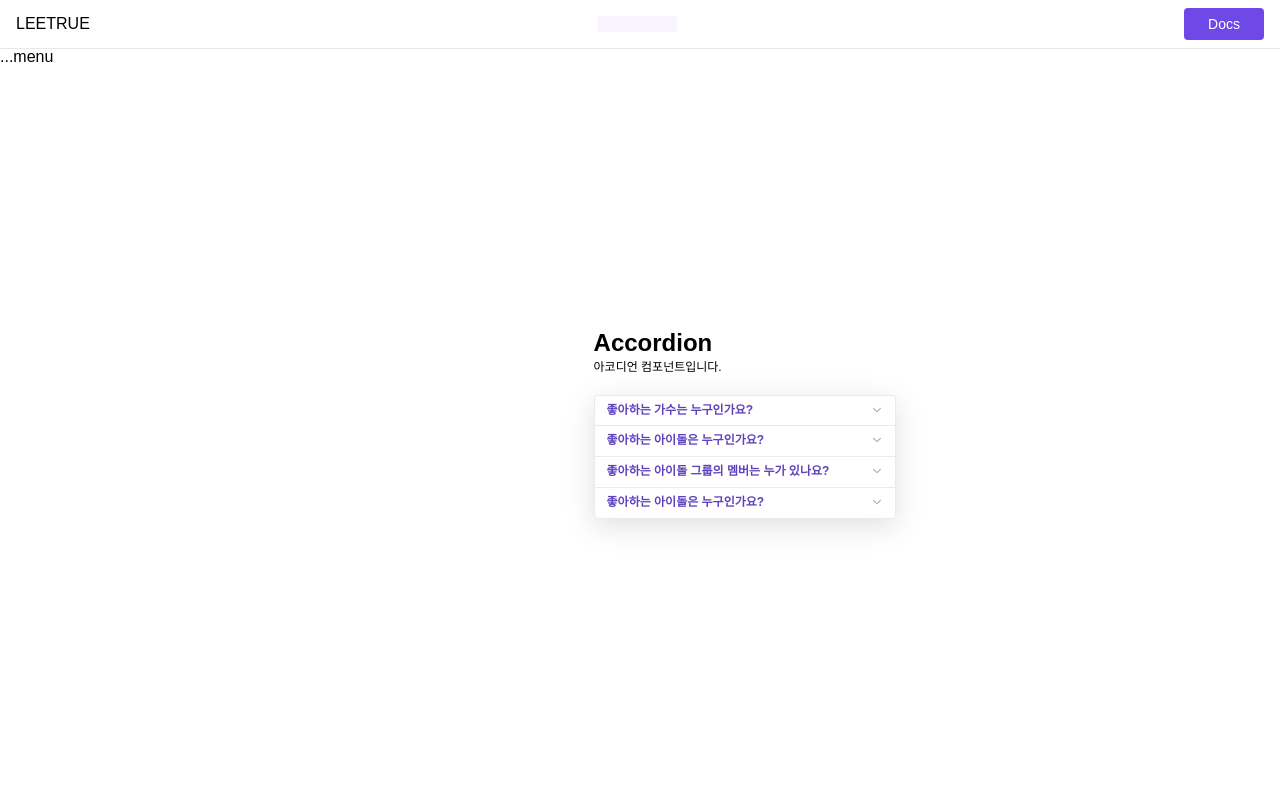
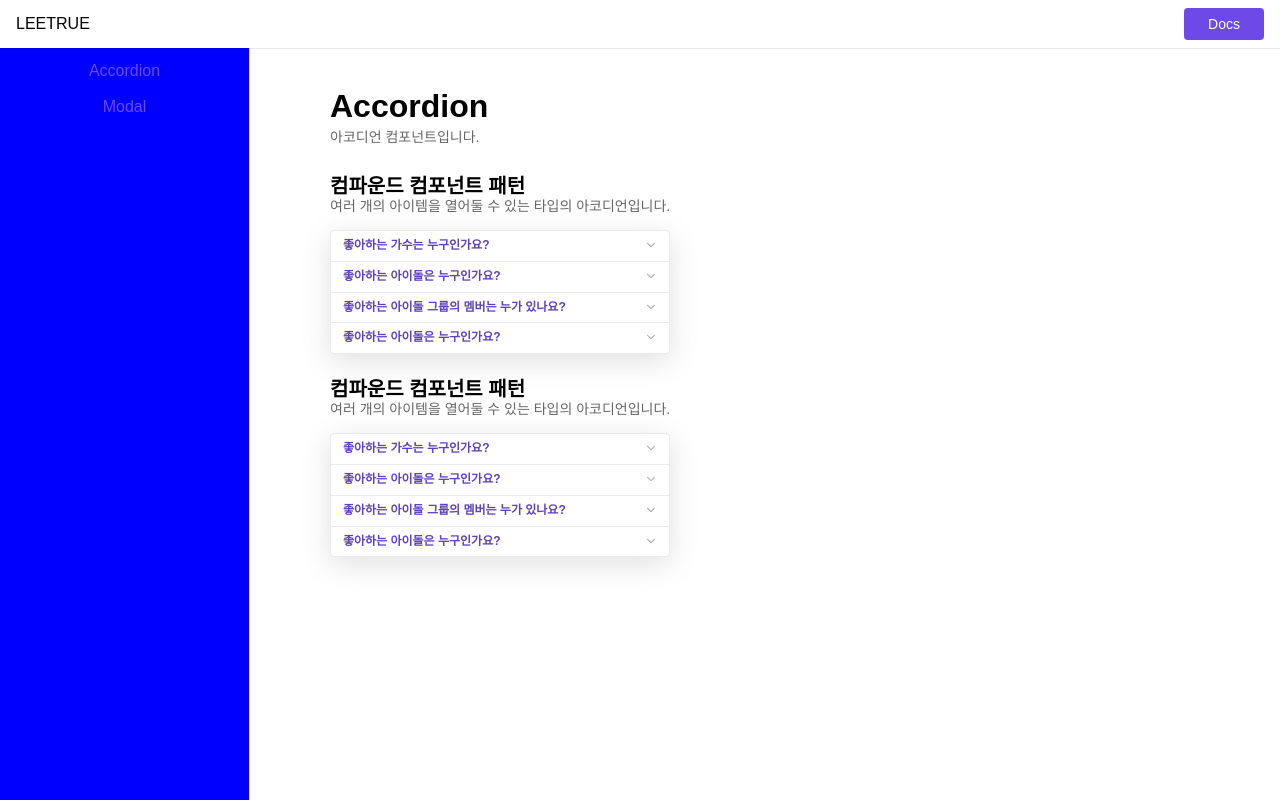
Before and after one commit to kordobby/leetrue-ui-library, a React (Vite) app: page /component/accordion in a window 1280 px wide. Built offline with nearby package versions, Linux system fonts and the light colour scheme.

Commit message:
install. react-router-dom, add PageLayout Component for every Pages

```diff
--- a/package.json
+++ b/package.json
@@ -19,12 +19,14 @@
     "@emotion/eslint-plugin": "^11.11.0",
     "@emotion/react": "^11.11.1",
     "@emotion/styled": "^11.11.0",
+    "@types/react-router-dom": "^5.3.3",
     "eslint-plugin-import": "^2.29.0",
     "eslint-plugin-prettier": "^5.0.1",
     "path": "^0.12.7",
     "react": "^18.2.0",
     "react-dom": "^18.2.0",
     "react-icons": "^4.12.0",
+    "react-router-dom": "^6.20.1",
     "storybook": "^7.5.3"
   },
   "devDependencies": {
--- a/src/App.tsx
+++ b/src/App.tsx
@@ -3,21 +3,23 @@ import { Header } from "components/layout/Header";
 import { Sider } from "components/layout/Sider";
 import { Main } from "components/layout/Main";
 import { Body } from "components/layout/Body";
-import { AccordionPage } from "pages/AccordionPage";
+// eslint-disable-next-line import/no-extraneous-dependencies
+import { BrowserRouter } from "react-router-dom";
+import Router from "libs/router/Router";
 
 function App() {
   return (
-    <>
+    <BrowserRouter>
       <Header />
       <Main>
         <>
           <Sider></Sider>
           <Body>
-            <AccordionPage />
+            <Router />
           </Body>
         </>
       </Main>
-    </>
+    </BrowserRouter>
   );
 }
 
--- /dev/null
+++ b/src/components/@elements/Menu.tsx
@@ -0,0 +1,45 @@
+import { css } from "@emotion/react";
+import colors from "constants/colors";
+
+const data = [
+  { id: "accordion", name: "Accordion", path: "/component/accordion" },
+  { id: "modal", name: "Modal", path: "/component/modal" },
+];
+export function Menu() {
+  return (
+    <div
+      css={css`
+        padding: 4px 16px;
+        border-right: 1px solid ${colors.gray300};
+        height: 100%;
+      `}
+    >
+      {data.map((item) => (
+        <a
+          key={item.id}
+          href={item.path}
+          css={css`
+            height: 34px;
+            width: 100%;
+
+            display: flex;
+            justify-content: center;
+            align-items: center;
+
+            text-decoration: none;
+            color: ${colors.primary};
+
+            &:hover {
+              background-color: ${colors.secondary};
+            }
+
+            border-radius: 30px;
+            margin: 2px 0px;
+          `}
+        >
+          {item.name}
+        </a>
+      ))}
+    </div>
+  );
+}
--- a/src/components/layout/Header.tsx
+++ b/src/components/layout/Header.tsx
@@ -26,7 +26,6 @@ export function Header() {
   return (
     <div css={style}>
       <div css={logoStyle}>LEETRUE</div>
-      <Button onClick={modal.onOpen}></Button>
       <Modal.Root context={modal}>
         <Modal.Trigger block={false} btnType="primary">
           Docs
--- /dev/null
+++ b/src/components/layout/PageLayout.tsx
@@ -0,0 +1,69 @@
+import { css } from "@emotion/react";
+import colors from "constants/colors";
+import { PropsWithChildren } from "react";
+
+function PageLayout({ children }: PropsWithChildren) {
+  return (
+    <div
+      css={css`
+        display: flex;
+        flex-direction: column;
+        align-items: flex-start;
+        height: 100%;
+        width: 100%;
+        gap: 4px;
+
+        box-sizing: border-box;
+        padding: 40px 80px;
+
+        h1,
+        h2 {
+          margin: 0;
+        }
+
+        h2 {
+          font-size: 20px;
+        }
+        p {
+          color: ${colors.gray700};
+          margin: 0;
+          font-size: 14px;
+          margin-bottom: 16px;
+        }
+      `}
+    >
+      {children}
+    </div>
+  );
+}
+
+function Title({ children }: { children: string }) {
+  return <h1>{children}</h1>;
+}
+
+function SubTitle({ children }: { children: string }) {
+  return <h2>{children}</h2>;
+}
+
+function Desc({ children }: { children: string }) {
+  return <p>{children}</p>;
+}
+
+function Item({ children }: PropsWithChildren) {
+  return (
+    <div
+      css={css`
+        padding: 10px 0px;
+      `}
+    >
+      {children}
+    </div>
+  );
+}
+
+PageLayout.Title = Title;
+PageLayout.SubTitle = SubTitle;
+PageLayout.Desc = Desc;
+PageLayout.Item = Item;
+
+export default PageLayout;
--- a/src/components/layout/Sider.tsx
+++ b/src/components/layout/Sider.tsx
@@ -1,10 +1,11 @@
 import { css } from "@emotion/react";
+import { Menu } from "components/@elements/Menu";
 
 const siderStyle = css`
   height: 100vh;
   box-sizing: border-box;
-  width: 250px;
-
+  min-width: 250px;
+  background-color: blue;
   .scroll-box {
     width: 250px;
     position: fixed;
@@ -19,7 +20,9 @@ const siderStyle = css`
 export function Sider() {
   return (
     <div css={siderStyle}>
-      <div className="scroll-box ">...menu</div>
+      <div className="scroll-box ">
+        <Menu />
+      </div>
     </div>
   );
 }
--- /dev/null
+++ b/src/libs/router/Router.tsx
@@ -0,0 +1,12 @@
+import { AccordionPage } from "pages/AccordionPage";
+// eslint-disable-next-line import/no-extraneous-dependencies
+import { Routes, Route } from "react-router-dom";
+function Router() {
+  return (
+    <Routes>
+      <Route path={"/component/accordion"} element={<AccordionPage />} />
+    </Routes>
+  );
+}
+
+export default Router;
--- a/src/pages/AccordionPage.tsx
+++ b/src/pages/AccordionPage.tsx
@@ -1,25 +1,15 @@
 import { css } from "@emotion/react";
 import * as Accordion from "../components/@core/accordion/Accordion";
+import PageLayout from "components/layout/PageLayout";
 export function AccordionPage() {
   return (
-    <div
-      css={css`
-        display: flex;
-        flex-direction: column;
-        gap: 4px;
-        h2 {
-          margin: 0;
-        }
+    <PageLayout>
+      <PageLayout.Title>Accordion</PageLayout.Title>
+      <PageLayout.Desc>아코디언 컴포넌트입니다.</PageLayout.Desc>
 
-        p {
-          margin: 0;
-          font-size: 12px;
-          margin-bottom: 16px;
-        }
-      `}
-    >
-      <h2>Accordion</h2>
-      <p>아코디언 컴포넌트입니다.</p>
+      <PageLayout.Item>
+        <PageLayout.SubTitle>컴파운드 컴포넌트 패턴</PageLayout.SubTitle>
+        <PageLayout.Desc>여러 개의 아이템을 열어둘 수 있는 타입의 아코디언입니다.</PageLayout.Desc>
         <Accordion.Root>
           <Accordion.Item value={"option-1"}>
             <Accordion.Trigger>좋아하는 가수는 누구인가요?</Accordion.Trigger>
@@ -52,6 +42,43 @@ export function AccordionPage() {
             <Accordion.Content>이트루는 이세계아이돌을 사랑합니다.</Accordion.Content>
           </Accordion.Item>
         </Accordion.Root>
-    </div>
+      </PageLayout.Item>
+      <PageLayout.Item>
+        <PageLayout.SubTitle>컴파운드 컴포넌트 패턴</PageLayout.SubTitle>
+        <PageLayout.Desc>여러 개의 아이템을 열어둘 수 있는 타입의 아코디언입니다.</PageLayout.Desc>
+        <Accordion.Root>
+          <Accordion.Item value={"option-1"}>
+            <Accordion.Trigger>좋아하는 가수는 누구인가요?</Accordion.Trigger>
+            <Accordion.Content>이트루는 이세계아이돌을 사랑합니다.</Accordion.Content>
+          </Accordion.Item>
+          <Accordion.Item value={"option-2"}>
+            <Accordion.Trigger>좋아하는 아이돌은 누구인가요?</Accordion.Trigger>
+            <Accordion.Content>이트루는 이세계아이돌을 사랑합니다.</Accordion.Content>
+          </Accordion.Item>
+          <Accordion.Item value={"option-3"}>
+            <Accordion.Trigger>좋아하는 아이돌 그룹의 멤버는 누가 있나요?</Accordion.Trigger>
+            <Accordion.Content>
+              <ul
+                css={css`
+                  padding: 0 0 0 16px;
+                  margin: 0;
+                `}
+              >
+                <li>아이네</li>
+                <li>징버거</li>
+                <li>릴파</li>
+                <li>주르르</li>
+                <li>고세구</li>
+                <li>비챤</li>
+              </ul>
+            </Accordion.Content>
+          </Accordion.Item>
+          <Accordion.Item value={"option-4"}>
+            <Accordion.Trigger>좋아하는 아이돌은 누구인가요?</Accordion.Trigger>
+            <Accordion.Content>이트루는 이세계아이돌을 사랑합니다.</Accordion.Content>
+          </Accordion.Item>
+        </Accordion.Root>
+      </PageLayout.Item>
+    </PageLayout>
   );
 }
--- a/vite.config.ts
+++ b/vite.config.ts
@@ -1,6 +1,7 @@
 import { defineConfig } from "vite";
 import react from "@vitejs/plugin-react-swc";
 import tsconfigPaths from "vite-tsconfig-paths";
+
 // https://vitejs.dev/config/
 export default defineConfig({
   plugins: [
```
Also changed, not shown: src/components/@core/accordion/Accordion.study.tsx (added, +48 -0 lines), .eslintrc.cjs, 1 other file (tests, documents, lock files or other folders). Lines whose indentation alone changed are shown as unchanged.
